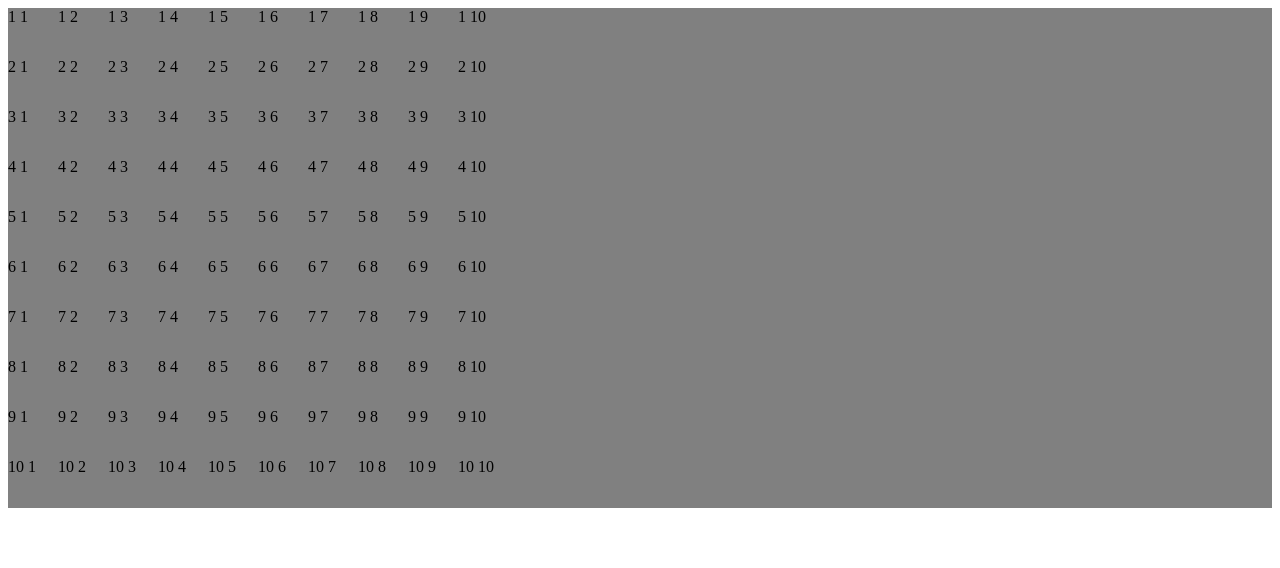
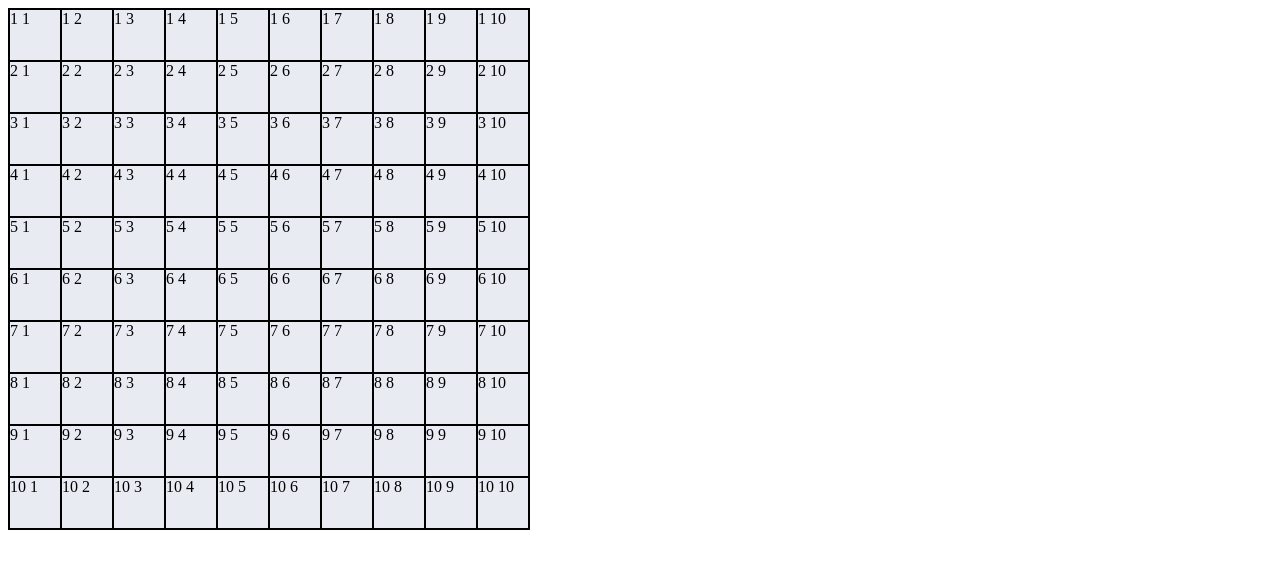
Before and after one commit to piotrleniec/battleships-vue, a Vue app: page / in a window 1280 px wide. Shown: the top 568 px of the page. Built offline with nearby package versions, Linux system fonts and the light colour scheme.

Commit message:
a few display adjustments

```diff
--- a/src/components/Grid.vue
+++ b/src/components/Grid.vue
@@ -16,7 +16,10 @@ export default {
 
 <style>
 .grid {
-  background-color: grey;
+  display: inline-block;
+  margin: auto;
+  background-color: #e8ecf2;
+  border: black solid 1px;
 }
 
 .grid__cell-row:hover {
@@ -27,5 +30,6 @@ export default {
   display: inline-block;
   width: 50px;
   height: 50px;
+  border: black solid 1px;
 }
 </style>
```
